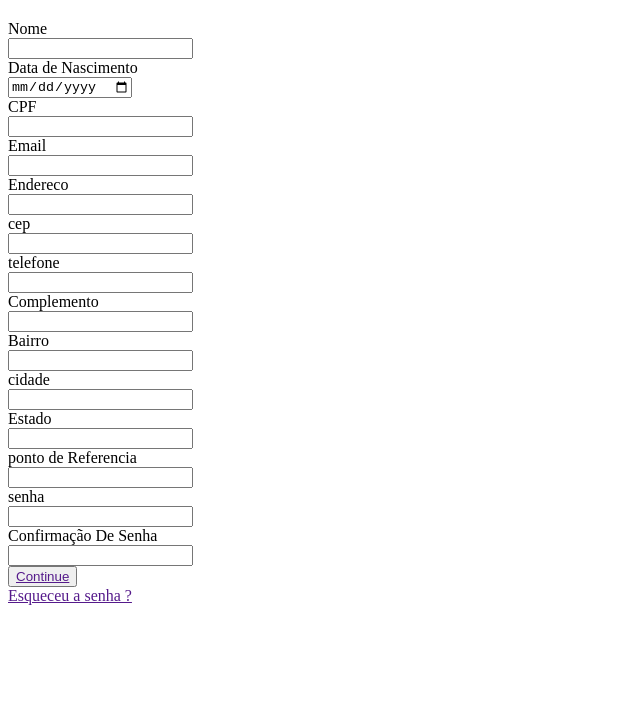
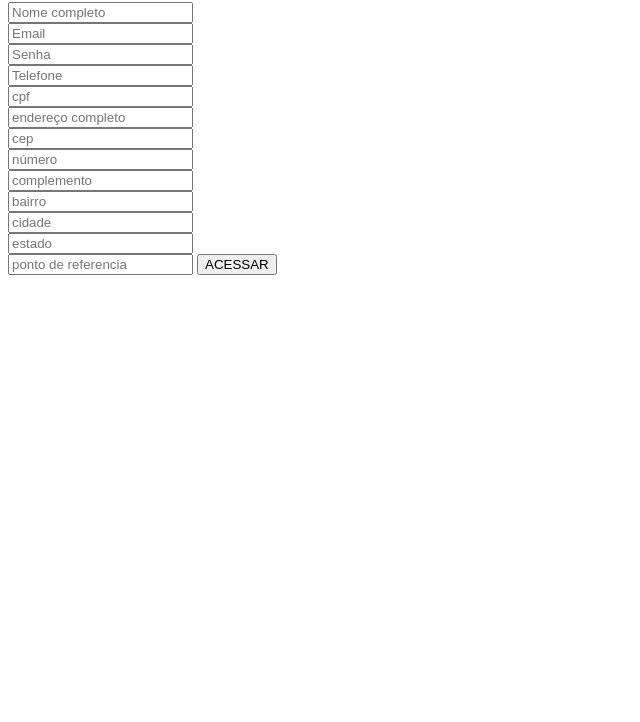
Before and after one commit to juliasandralima/cadastro.-saites-, a plain HTML site: page index.html in a window 1280 px wide. Shown: the part 78-800 px from the top of the page, without its empty margins (0-640 px from the left). Drawn offline with Linux system fonts and the light colour scheme.

Commit message:
mudei nome do codigo para o index.html

```diff
--- a/cadastro.css
+++ b/cadastro.css
@@ -1,13 +1,11 @@
-button{
-    background-color: black(235,48,48);
+#cadastro{
+    text-align: center;
+    color: black;
+    background: aqua;
 }
-h1{
-    padding: 9px;
-    font:size 15px;
-    font-family:input;
-    color: brown;
+form{
+    text-align: center;
 }
-boody{
-    background-color: red(154,140,167);
-
+body{
+    background:black;
 }
--- a/cadastro.js
+++ b/cadastro.js
@@ -1,22 +1,22 @@
-function verificar() {
+function verificar(){
+    let senha = document.getElementById('senha').value;
+    let confirmar = document.getElementById('confirmar').value;
+    let email = document.getElementById('email').value;
+    let cpf = document.getElementById('cpf').value;
+    let cep = document.getElementById('cep').value;
+    let nome = document.getElementById('nome').value;
+    let endereco = document.getElementById('endereco').value;
+    let bairro = document.getElementById('bairro').value;
+    let cidade = document.getElementById('cidade').value;
+    let estado = document.getElementById('estado').value;
+    let data = document.getElementById('data').value
 
-    let Nome = document.getElementById('Nome').value;
-   let DatadeNascimento = document.getElementById('dtnasc').value;
-   let CPF = document.getElementById('CPF').value;
-   let Email = document.getElementById('email').value;
-    let telefone = document.getElementById('telefone').value;
-    let CEP = document.getElementById('CEP').value;
-   let Endereço = document.getElementById('Endereco').value;
-   let Numero = document.getElementById('Numero').value;
-   let Complemento = document.getElementById('Complemento').value;
-   let Bairro = document.getElementById('Bairro').value;
-   let cidade = document.getElementById('cidade').value;
-   let Estado = document.getElementById('Estado').value;
-   let ref = document.getElementById('ref').value;
-   let confirmSenha = document.getElementById('confirmsenha').value;
-   let senha = document.getElementById('Senha').value;
-   if (!Nome || !DatadeNascimento || !CPF || !Email || !telefone || !CEP || !Endereço || !Numero || !Complemento || !Bairro ||  || !cidade !Estado || !ref || !confirmSenha || !senha) {
 
-    alert("Campo de preenchimento obrigatório");
-   }
-       }
+
+if( !data || !confirmar || !cep ||!nome || !cpf || !senha ||!email || !endereco || !bairro || !cidade || !estado ){
+   alert("porfavor preencher todos os campos");
+}
+else{
+   alert("Campos preenchidos com sucesso!");
+}
+}
--- a/index.html
+++ b/index.html
@@ -5,56 +5,38 @@
     <meta http-equiv='X-UA-Compatible' content='IE=edge'>
     <title>Page Title</title>
     <meta name='viewport' content='width=device-width, initial-scale=1'>
-    <link rel='stylesheet' type='text/css' media='screen' href='cadastro.css'>
-    <script src='cadastro.js'></script>
+    <link rel='stylesheet' type='text/css' media='screen' href='index.html'>
+    <script src='index.html'></script>
 </head>
 <body>
- <form></form>
-    <h1>Cadastre-se</h1>
-     <label>Nome</label><br>
-    <input type="text" id="Nome" autocoplete="off"><br>
-
-     <label>Data de Nascimento</label><br>
-     <input type="date" id="dtnasc" autocomplete="off"><br>
-
-     <label>CPF</label><br>
-     <input type="number" id="cpf" autocomplete="off"><br>
-
-     <label>Email</label><br>
-     <input type="email" id="Email" autocomplete="off"><br>
-
-     <label>Endereco</label><br>
-     <input type="text" id="Endereco" autocomplete="off"><br>
-
-     <label>cep</label><br>
-     <input type="number" id="cep" autocomplete="off"><br>
-
-     <label>telefone</label><br>
-     <input type="tel" id="fone" autocomplete="off"><br>
-
-     <label>Complemento</label><br>
-     <input type="text" id="complemento" autocomplete="off"><br>
-
-     <label>Bairro</label><br>
-     <input type="text" id="Bairro" autocomplete="off"><br>
-
-     <label>cidade</label><br>
-     <input type="text" id="cidade"autocomplete="off"><br>
-
-     <label>Estado</label><br>
-     <input type="text" id="Estado" autocomplete="off"><br>
-
-     <label>ponto de Referencia</label><br>
-     <input type="text" id="ptref" autocomplete="off"><br>
-
-     <label>senha</label><br>
-     <input type="password" id="senha" autocomplete="off"><br>
-
-     <label>Confirmação De Senha</label><br>
-
-     <input type="password" id="Confirmação"autocomplete="off"><br>
-     <button onclick="verificar()"><a href="">Continue</a></button><br>
-     <a href="" id="esqueceu">Esqueceu a senha ?</a>
+    <h1>CADASTRO DE CLIENTES</h1>
+    <form class="form-control">
+        <input type="text" placeholder="Nome completo">
+        <br>
+        <input type="email" id="loginEmail" placeholder="Email" class="form-control" required />
+        <br>
+        <input type="password" id="loginSenha" placeholder="Senha" class="form-control"required/>
+        <br>
+        <input type="tel" id="fone" placeholder="Telefone">
+        <br>
+        <input type="tel" id="cpf"placeholder="cpf">
+        <br>
+        <input type="tel"id="endereço completo "placeholder="endereço completo">
+        <br>
+        <input type="tel"id="cep"placeholder="cep">
+        <br>
+        <input type="tel"id="número"placeholder="número">
+        <br>
+        <input type="tel"id="complemento"placeholder="complemento">
+        <br>
+        <input type="tel"id="bairro"placeholder="bairro">
+        <br>
+        <input type="tel"id="cidade"placeholder="cidade">
+        <br>
+        <input type="tel"id="estado"placeholder="estado">
+        <br>
+        <input type="tel"id="ponto de referencia"placeholder="ponto de referencia">
+        <button onclick="verificar()" class="btn btn-warning">ACESSAR</button>
     </form>
-  </body>
+</body>
 </html>
```
